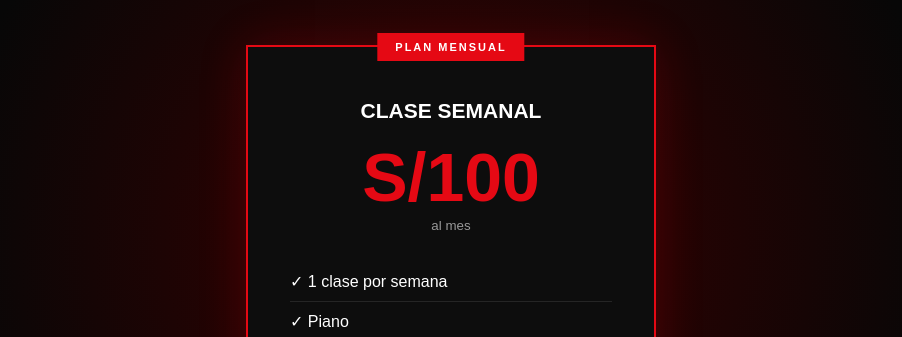
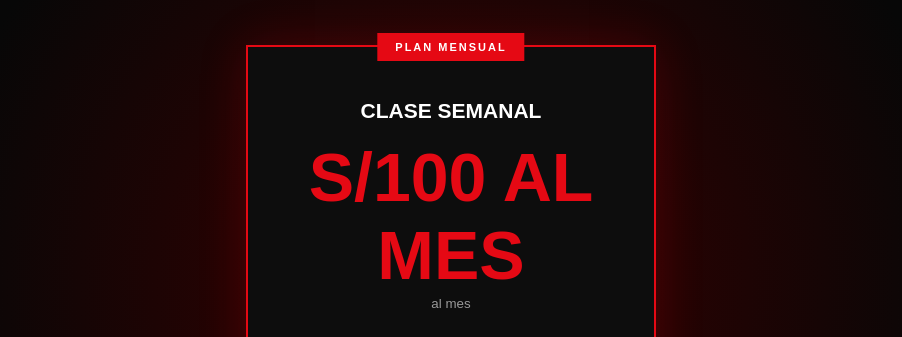
Before and after one commit to sonataperu/sonataperu.github.io, a plain HTML site: page index.html in a window 1280 px wide. Shown: the part 2361-2698 px from the top of the page, without its empty margins (189-1091 px from the left). Drawn offline with Linux system fonts and the light colour scheme.

Commit message:
Update index.html

```diff
--- a/index.html
+++ b/index.html
@@ -59,7 +59,7 @@
 
 <section id="precio" class="section price-section">
  <p class="eyebrow">PLAN SONATA</p><h2>APRENDE POR <span>S/100</span></h2>
- <div class="price"><div class="price-tag">PLAN MENSUAL</div><h3>CLASE SEMANAL</h3><strong>S/100</strong><small>al mes</small><ul><li>✓ 1 clase por semana</li><li>✓ Piano</li><li>✓ Guitarra</li><li>✓ Batería</li><li>✓ Canto</li></ul><a href="#contacto" class="btn primary">INSCRÍBETE</a></div>
+ <div class="price"><div class="price-tag">PLAN MENSUAL</div><h3>CLASE SEMANAL</h3><strong>S/100 AL MES</strong><small>al mes</small><ul><li>✓ 1 clase por semana</li><li>✓ Piano</li><li>✓ Guitarra</li><li>✓ Batería</li><li>✓ Canto</li></ul><a href="#contacto" class="btn primary">INSCRÍBETE</a></div>
 </section>
 
 <section id="galeria" class="section"><p class="eyebrow">CONOCE NUESTRO ESPACIO</p><h2>GALERÍA <span>SONATA</span></h2>
```
